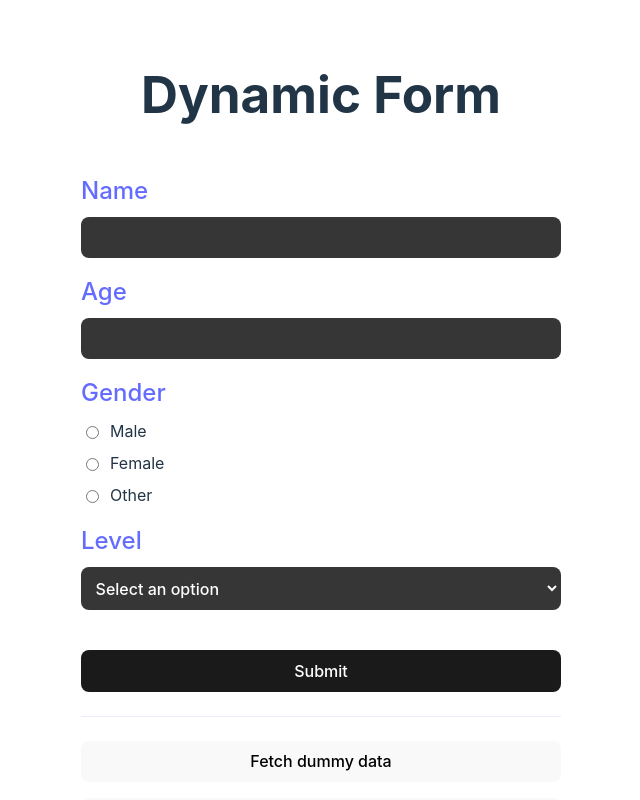
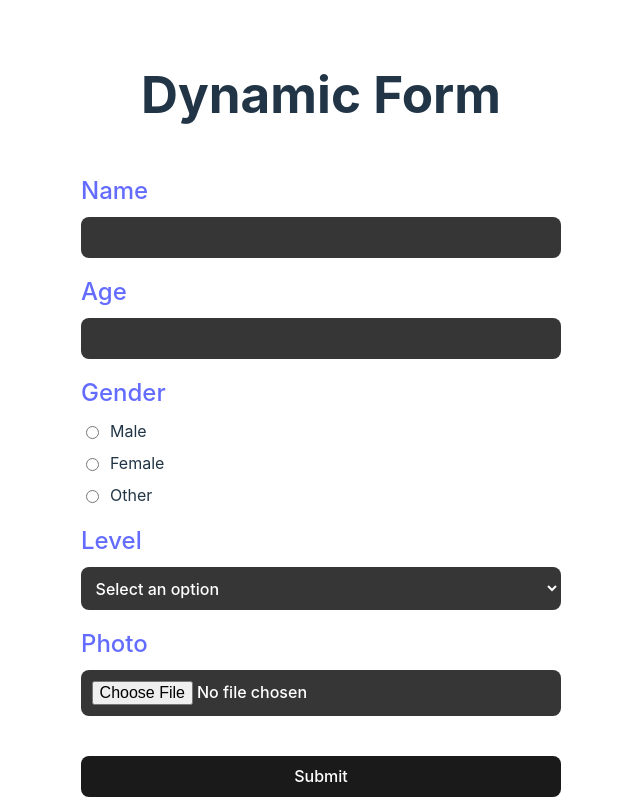
Before and after one commit to Sls0n/dynamic-form-w-schema, a React (Vite) app: page / in a window 1280 px wide. Shown: the top 800 px of the page, without its empty margins (319-959 px from the left). Built offline with nearby package versions, Linux system fonts and the light colour scheme.

Commit message:
add type file

```diff
--- /dev/null
+++ b/src/components/FormFields/FileField.jsx
@@ -0,0 +1,67 @@
+import React, { useState, useEffect } from "react";
+import classes from "./FileField.module.css";
+import { ErrorMessage } from "../ErrorMessage";
+import { Label } from "../Label";
+
+export const FileInputField = ({
+  id,
+  name,
+  handleChange,
+  error,
+  value,
+  children,
+  ...props
+}) => {
+  const [preview, setPreview] = useState(value);
+
+  useEffect(() => {
+    if (value) {
+      setPreview(value);
+    }
+  }, [value]);
+
+  const handleFileChange = (event) => {
+    handleChange(event);
+
+    const file = event.target.files[0];
+    if (file) {
+      const reader = new FileReader();
+      reader.onloadend = () => {
+        setPreview(reader.result);
+      };
+      reader.readAsDataURL(file);
+    } else {
+      setPreview(null);
+    }
+  };
+
+  const handleRemove = () => {
+    setPreview(null);
+    handleChange({ target: { name, value: "" } });
+  };
+
+  return (
+    <div className={classes["file__field"]}>
+      <Label htmlFor={id}>{children}</Label>
+      {!preview && (
+        <input
+          type="file"
+          id={id}
+          name={name}
+          onChange={handleFileChange}
+          className={classes["file__field-input"]}
+          {...props}
+        />
+      )}
+      {preview && (
+        <div className={classes["file__field-preview"]}>
+          <img src={preview} alt="Preview" />
+          <button type="button" onClick={handleRemove}>
+            x
+          </button>
+        </div>
+      )}
+      <ErrorMessage error={error} />
+    </div>
+  );
+};
--- /dev/null
+++ b/src/components/FormFields/FileField.module.css
@@ -0,0 +1,51 @@
+.file__field {
+  width: 100%;
+  display: flex;
+  flex-direction: column;
+  align-items: start;
+  gap: 0.5rem;
+}
+
+.file__field-input {
+  width: 100%;
+  border-radius: 8px;
+  border: 1px solid transparent;
+  padding: 0.6em 0.6em;
+  font-size: 1em;
+  font-weight: 500;
+  font-family: inherit;
+  background-color: #363636;
+  color: #ffffff;
+  transition: border-color 0.25s;
+}
+
+.file__field-preview {
+  width: 10rem;
+  height: 10rem;
+  border-radius: 8px;
+  overflow: hidden;
+  position: relative;
+
+  img {
+    width: 100%;
+    height: 100%;
+    object-fit: cover;
+  }
+
+  button {
+    position: absolute;
+    top: 0.5rem;
+    right: 0.5rem;
+    background-color: #ffffff;
+    border-radius: 2rem;
+    width: 1.5rem;
+    height: 1.5rem;
+    display: flex;
+    justify-content: center;
+    align-items: center;
+    cursor: pointer;
+    transition: background-color 0.25s;
+    color: red;
+
+  }
+}
--- a/src/components/FormFields/index.jsx
+++ b/src/components/FormFields/index.jsx
@@ -2,6 +2,7 @@ import { InputField } from "./InputField";
 import { SelectField } from "./SelectField";
 import { RadioField } from "./RadioField";
 import { TextAreaField } from "./TextAreaField";
+import { FileInputField } from "./FileField";
 
 const fieldComponents = {
   text: InputField,
@@ -9,6 +10,7 @@ const fieldComponents = {
   select: SelectField,
   radio: RadioField,
   textarea: TextAreaField,
+  file: FileInputField,
 };
 
 export const generateFormFields = (
@@ -26,7 +28,6 @@ export const generateFormFields = (
       type: field.type,
       name: field.name,
       handleChange,
-      handleBlur,
       error: errors[field.name],
     };
 
@@ -49,6 +50,17 @@ export const generateFormFields = (
             key={field.name}
             value={formData[field.name] || ""}
             options={field.options || undefined}
+            handleBlur={handleBlur}
+            {...commonProps}
+          >
+            {field.label}
+          </FieldComponent>
+        );
+      case "file":
+        return (
+          <FieldComponent
+            key={field.name}
+            value={formData[field.name] || ""}
             {...commonProps}
           >
             {field.label}
--- a/src/utils/dummy-data.js
+++ b/src/utils/dummy-data.js
@@ -11,4 +11,5 @@ export const jobApplicationData =
   age: 23,
   gender: "Male",
   level: "Junior",
+  photo: "https://images.unsplash.com/photo-1564648351416-3eec9f3e85de?q=80&w=1000&auto=format&fit=crop&ixlib=rb-4.0.3&ixid=M3wxMjA3fDB8MHxzZWFyY2h8MXx8a29zdGVubG9zZSUyMGJpbGRlcnxlbnwwfHwwfHx8MA%3D%3D"
 }
--- a/src/utils/form-schemas.js
+++ b/src/utils/form-schemas.js
@@ -79,4 +79,13 @@ export const jobApplicationSchema = [
     },
     errorMessage: "Please select a level.",
   },
+  {
+    name: "photo",
+    label: "Photo",
+    type: "file",
+    validation: {
+      required: true,
+    },
+    errorMessage: "Please add a image.",
+  },
 ];
```
Also changed, not shown: src/components/FormFields/InputField.module.css (line endings or trailing spaces).
